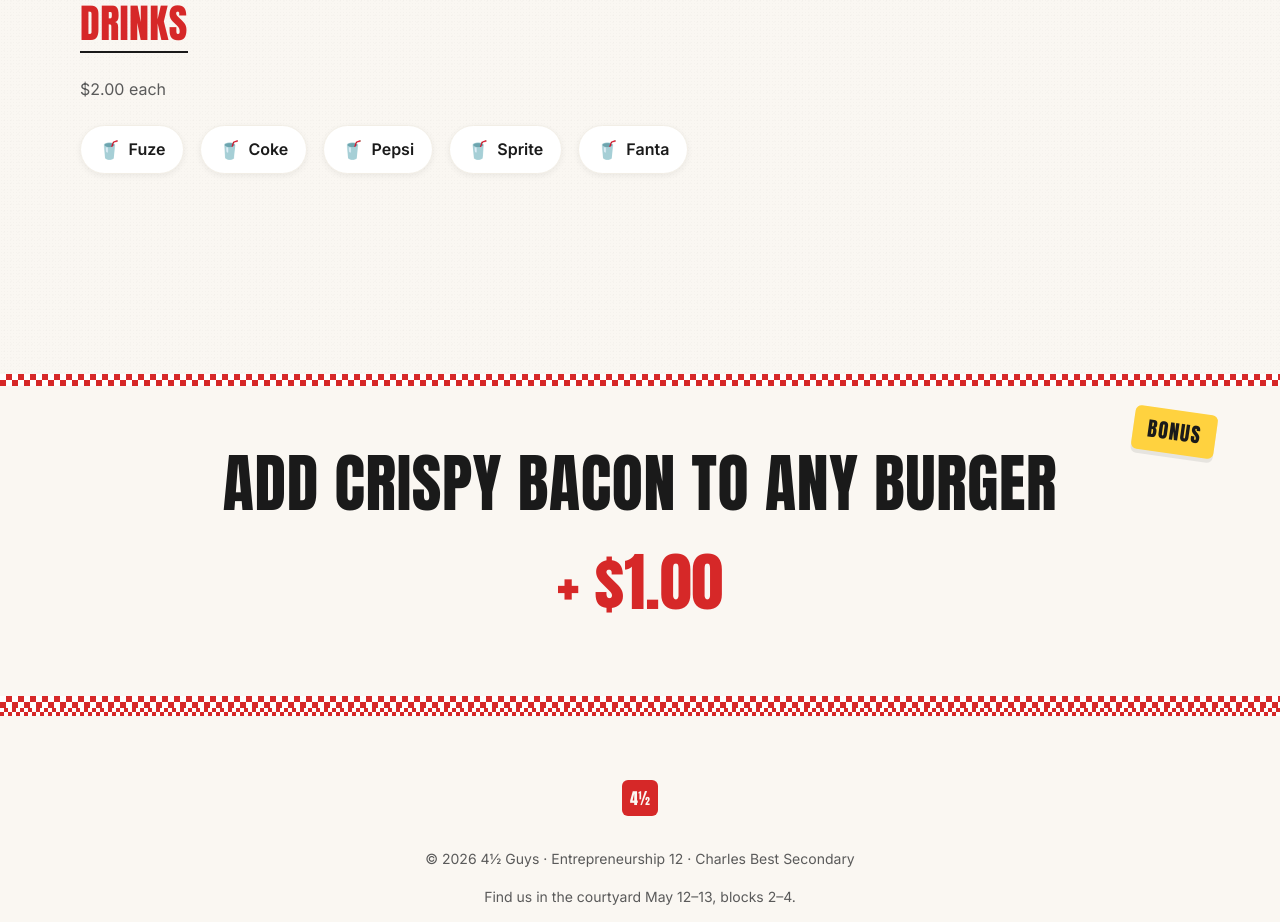
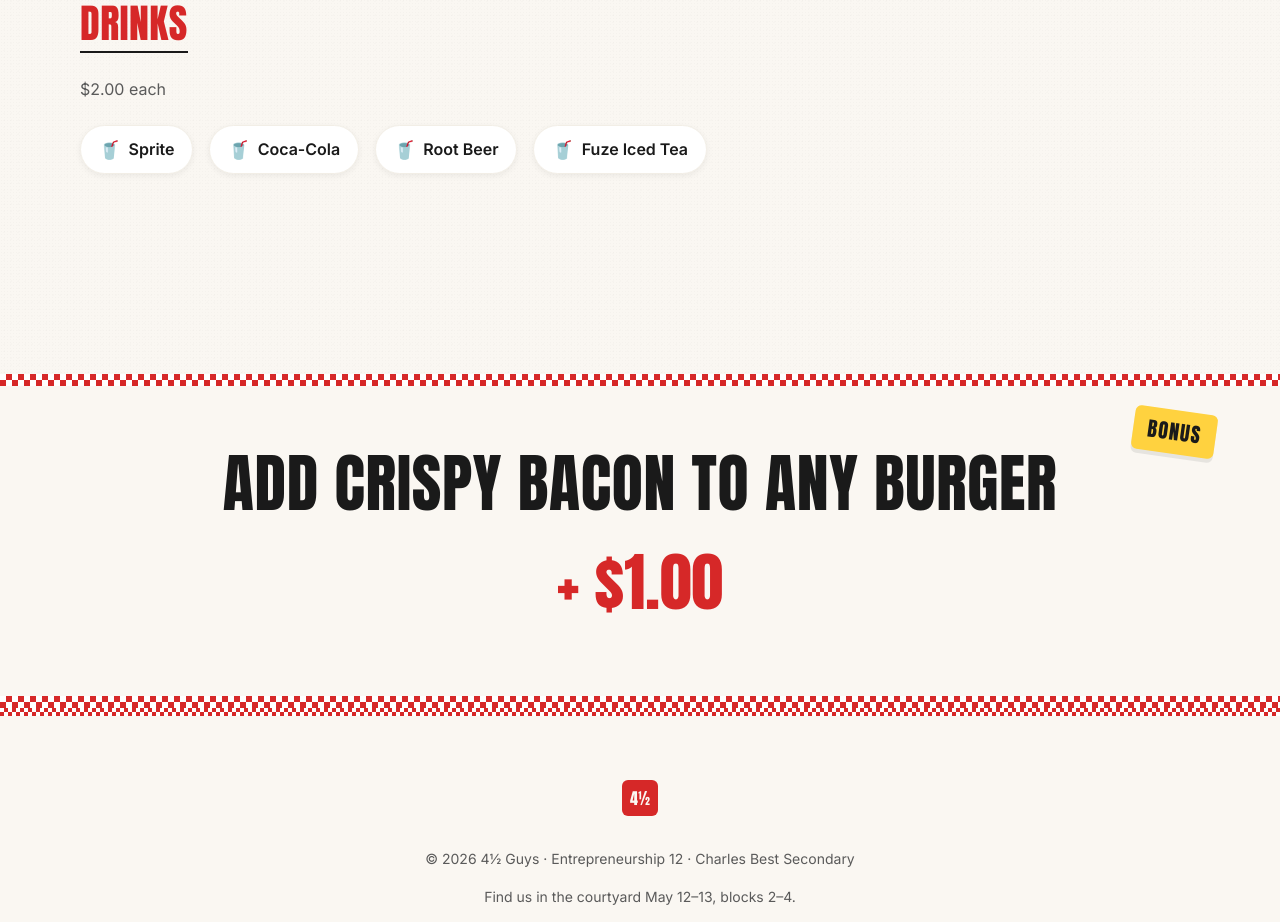
Before and after one commit to dmytsot-debug/4-and-a-half-guys, a plain HTML site: page index.html in a window 1280 px wide. Shown: the part 4057-4979 px from the top of the page. Drawn offline with Linux system fonts and the light colour scheme.

Commit message:
Update drink options: Sprite, Coca-Cola, Root Beer, Fuze Iced Tea

```diff
--- a/index.html
+++ b/index.html
@@ -230,11 +230,10 @@
 
         <!-- TODO: replace bottle icons with real images at images/drinks.jpg if desired -->
         <ul class="drinks-row" role="list">
-          <li class="drink-chip"><span class="drink-chip__icon" aria-hidden="true">🥤</span>Fuze</li>
-          <li class="drink-chip"><span class="drink-chip__icon" aria-hidden="true">🥤</span>Coke</li>
-          <li class="drink-chip"><span class="drink-chip__icon" aria-hidden="true">🥤</span>Pepsi</li>
           <li class="drink-chip"><span class="drink-chip__icon" aria-hidden="true">🥤</span>Sprite</li>
-          <li class="drink-chip"><span class="drink-chip__icon" aria-hidden="true">🥤</span>Fanta</li>
+          <li class="drink-chip"><span class="drink-chip__icon" aria-hidden="true">🥤</span>Coca-Cola</li>
+          <li class="drink-chip"><span class="drink-chip__icon" aria-hidden="true">🥤</span>Root Beer</li>
+          <li class="drink-chip"><span class="drink-chip__icon" aria-hidden="true">🥤</span>Fuze Iced Tea</li>
         </ul>
       </div>
 
```
